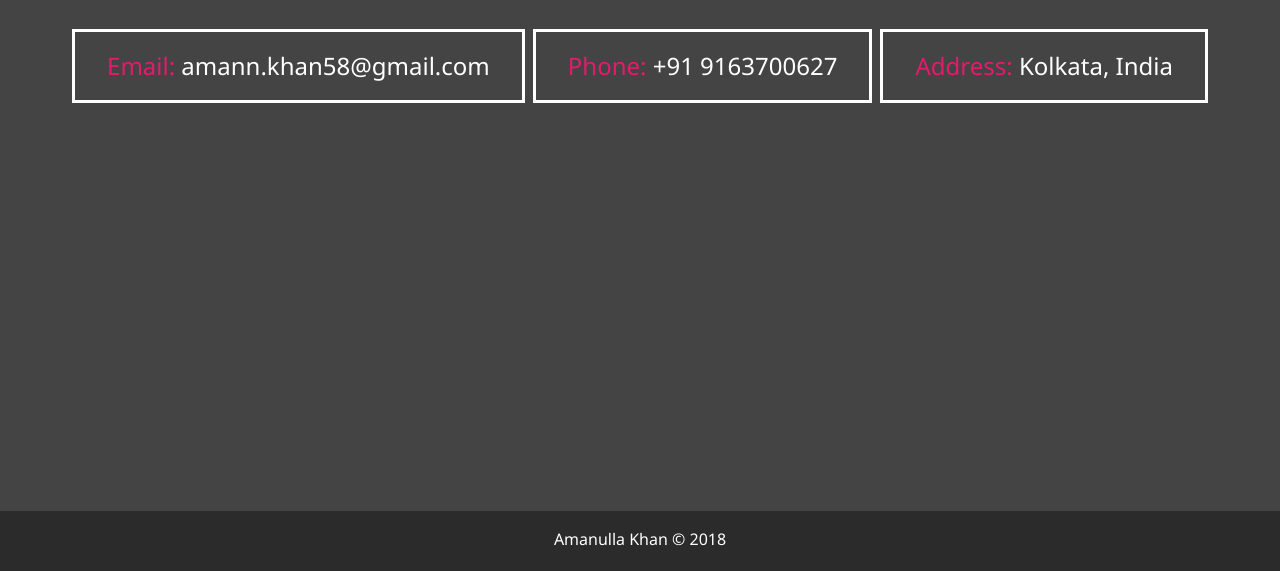
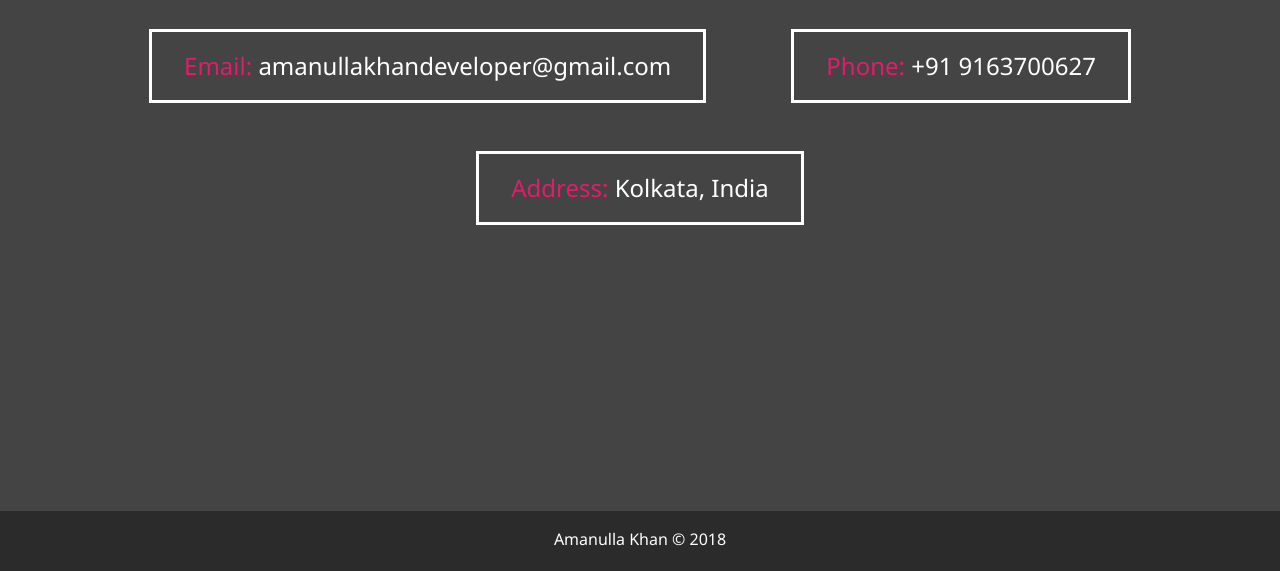
Before and after one commit to Amankhan55/portfolio, a website: page dist/contact.html in a window 1280 px wide. Shown: the part 229-800 px from the top of the page. Drawn offline with Linux system fonts and the light colour scheme.

Commit message:
email updated

```diff
--- a/dist/contact.html
+++ b/dist/contact.html
@@ -70,7 +70,7 @@
     <div class="boxes">
       <div>
           <span class="text-secondary">Email:</span>
-          amann.khan58@gmail.com
+          amanullakhandeveloper@gmail.com
       </div>
       <div>
           <span class="text-secondary">Phone:</span>
```
